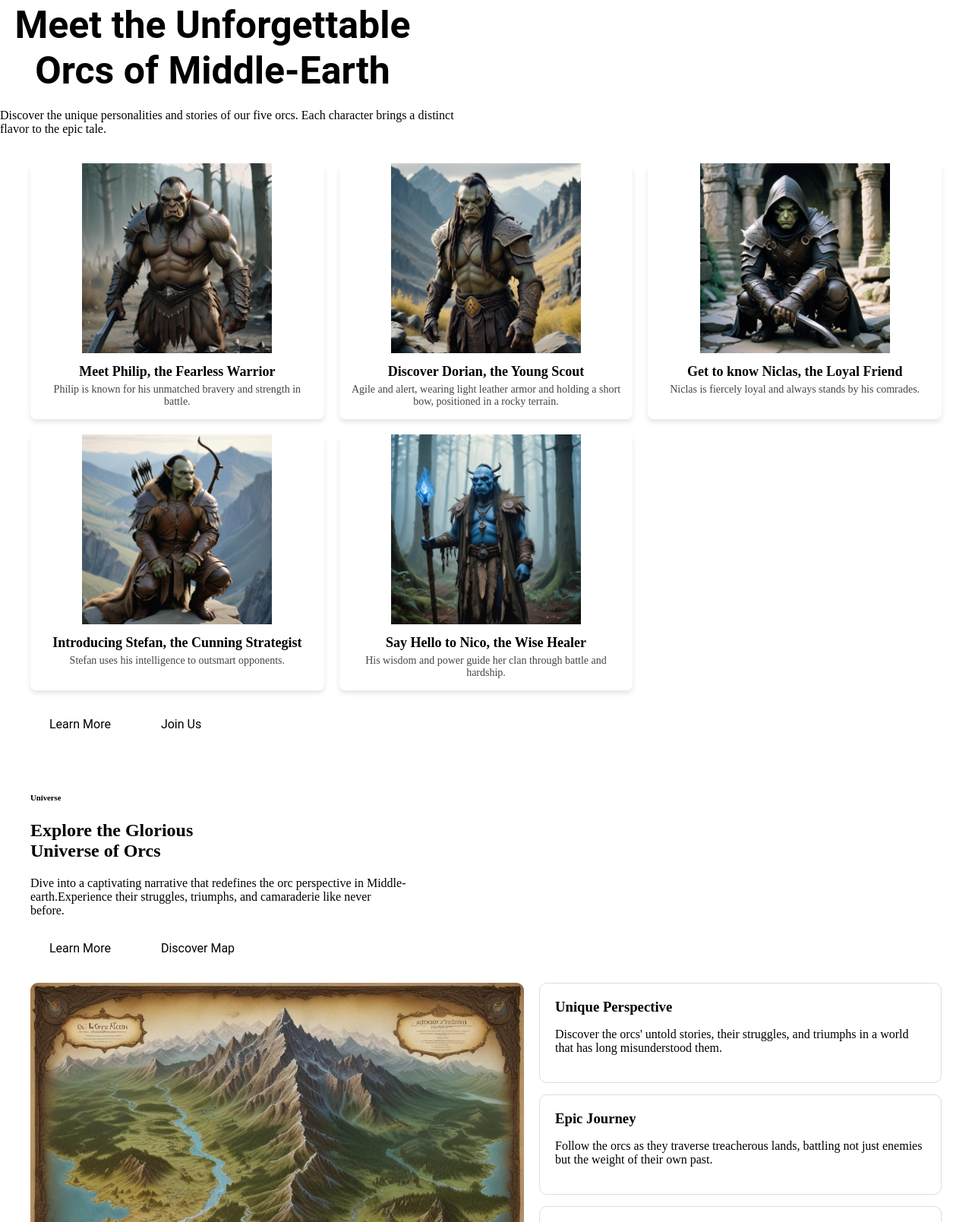
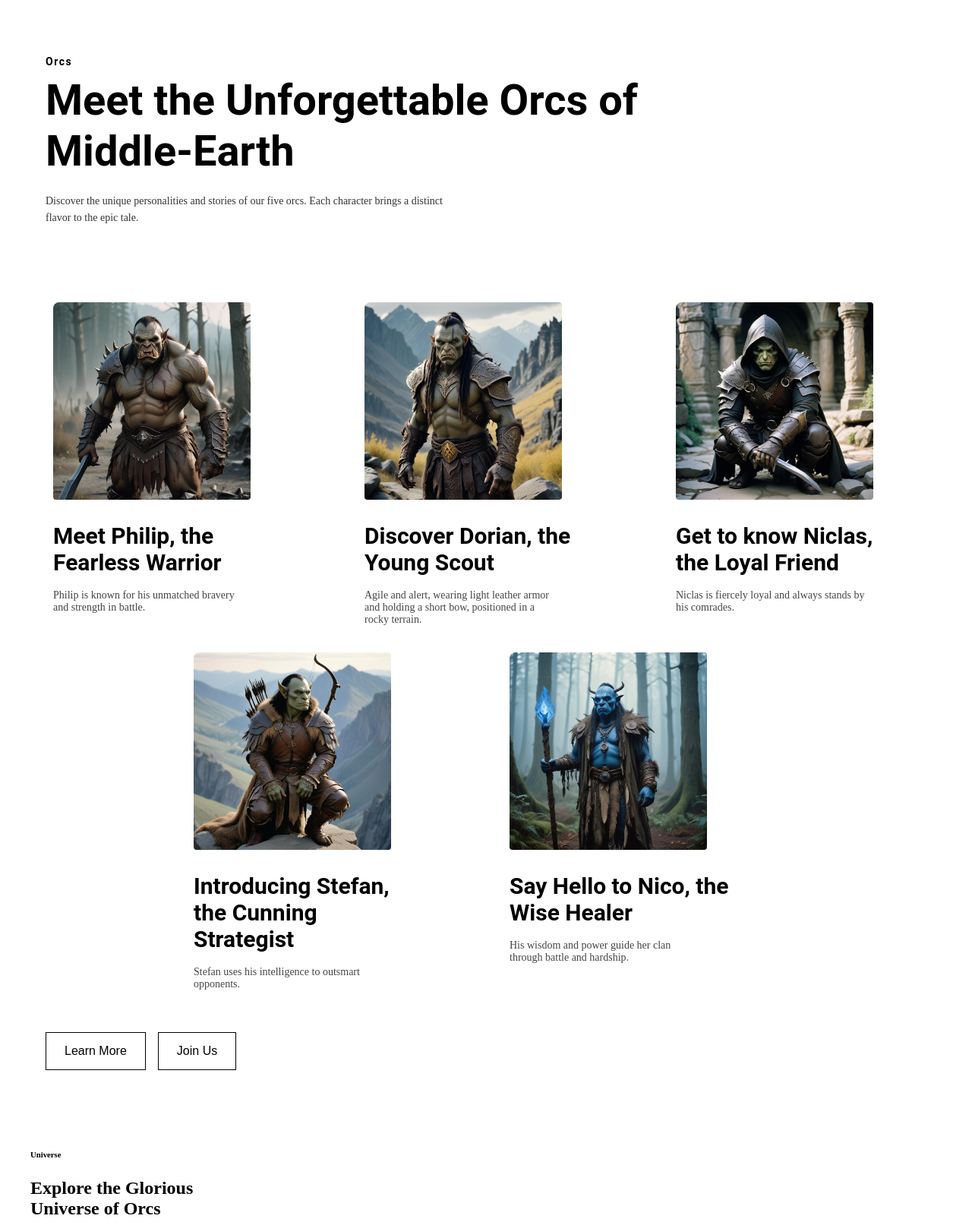
Before and after one commit to saurons-code-orc/static_orc_web_page, a website: page index.html in a window 1280 px wide. Shown: the part 1240-2849 px from the top of the page at 76% size. Drawn offline with Linux system fonts and the light colour scheme.

Commit message:
Meete_unforgettable_orcs_BOX_FINAL

```diff
--- a/index.html
+++ b/index.html
@@ -154,48 +154,74 @@
 
 <!--Meet the Unforgettable Orcs of Middle-Earth Anfang-->
 
-<div class="five_orcs" >
+<div class="five_orcs">
+
+    <!-- Intro-Textbereich -->
+    <div class="five_orcs_intro">
       <h6>Orcs</h6>
-    <h1 class="five_orcs_header">Meet the Unforgettable Orcs of Middle-Earth</h1>
-    <p>Discover the unique personalities and stories of our five orcs. Each character brings a distinct <br>flavor to the epic tale.</br></p>
-    <div class="five_orcs-container">
+      <h3 class="five_orcs_header">Meet the Unforgettable Orcs of<br>Middle-Earth</h3>
+      <p>
+        Discover the unique personalities and stories of our five orcs. Each character brings a distinct <br>
+        flavor to the epic tale.
+      </p>
+    </div>
+
+    <!-- Erste Zeile: 3 Cards -->
+    <div class="five_orcs-container top-row">
       <div class="card">
         <img src="orc_Philip.jpg" alt="Philip, the Fearless Warrior">
-            <h3>Meet Philip, the Fearless Warrior</h3>
-            <p>Philip is known for his unmatched bravery and strength in battle.</p>
+        <h3>Meet Philip, the<br>Fearless Warrior</h3>
+        <p>Philip is known for his unmatched bravery<br>and strength in battle.</p>
       </div>
 
       <div class="card">
         <img src="orc_Dorian.jpeg" alt="Dorian, the Young Scout">
-            <h3>Discover Dorian, the Young Scout</h3>
-            <p>Agile and alert, wearing light leather armor and holding a short bow, positioned in a rocky terrain.</p>
+        <h3>Discover Dorian, the<br>Young Scout</h3>
+        <p>Agile and alert, wearing light leather armor<br>and holding a short bow, positioned in a<br>rocky terrain.</p>
       </div>
 
       <div class="card">
         <img src="orc_Niclas.jpeg" alt="Niclas, the Loyal Friend">
-            <h3>Get to know Niclas, the Loyal Friend</h3>
-            <p>Niclas is fiercely loyal and always stands by his comrades.</p>
+        <h3>Get to know Niclas,<br>the Loyal Friend</h3>
+        <p>Niclas is fiercely loyal and always stands by<br>his comrades.</p>
+      </div>
     </div>
 
+    <!-- Zweite Zeile: 2 Cards zentriert -->
+    <div class="five_orcs-container bottom-row">
       <div class="card">
         <img src="orc_stefan.jpeg" alt="Stefan, the Cunning Strategist">
-            <h3>Introducing Stefan, the Cunning Strategist</h3>
-            <p>Stefan uses his intelligence to outsmart opponents.</p>
+        <h3>Introducing Stefan, <br>the Cunning<br>Strategist</h3>
+        <p>Stefan uses his intelligence to outsmart<br>opponents.</p>
       </div>
 
       <div class="card">
         <img src="orc_Nico.jpeg" alt="Nico, the Wise Healer">
-            <h3>Say Hello to Nico, the Wise Healer</h3>
-            <p>His wisdom and power guide her clan through battle and hardship.</p>
+        <h3>Say Hello to Nico, the<br>Wise Healer</h3>
+        <p>His wisdom and power guide her clan<br>through battle and hardship.</p>
+      </div>
     </div>
 
-        <div><p></p></div>
+    <!-- Buttons unter den Cards -->
+    <div class="orc-buttons">
+      <button class="btn_learn"><a href="placeholder.html">Learn More</a></button>
+      <button class="btn_join"><a href="placeholder.html">Join Us</a></button>
+    </div>
 
-        <div class="teaser1-buttons">
-            <button class="btn_LM"><a href="placeholder.html">Learn More</a></button>
-            <button class="btn_Explore"><a href="placeholder.html">Join Us</a></button>
   </div>
-</div>
+
+
+
+
+
+
+
+
+
+
+
+
+
 
 <!--Explore the Glorious Universe of Orcs ANFANG-->
 
--- a/style.css
+++ b/style.css
@@ -573,116 +573,219 @@
 
 
 /*Meet the Unforgettable orcs*/
-.five_orcs_header {
-height: auto;
-width: 560px;
-color: black;
 
-/* h1 Five ORCS*/
-font-family: Roboto;
-font-size: 50px;
-font-style: normal;
-font-weight: 700;
-line-height: 120%; /* 67.2px */
-margin: 0;
+/* ────────────────────────────── */
+/* Haupt-Container der Sektion   */
+/* ────────────────────────────── */
+.five_orcs {
+  padding: 100px 40px 60px 60px;
+  max-width: 100%;
+  margin: 0;
 }
 
-/*Responsive unten*/
+/* ────────────────────────────── */
+/* Textbereich oben              */
+/* ────────────────────────────── */
+.five_orcs_intro {
+  max-width: 900px;
+  text-align: left;
+  margin-left: 0;
+  margin-bottom: 60px;
+}
 
-/* Header */
+.five_orcs_intro h6 {
+  font-family: Roboto;
+  font-size: 14px;
+  letter-spacing: 1.5px;
+  color: #000;
+  margin-bottom: 10px;
+}
+
 .five_orcs_header {
+  font-family: Roboto;
+  font-size: 56px;
+  font-weight: 700;
+  line-height: 1.2;
+  color: #000;
+  margin: 0 0 20px 0;
+  text-align: left;
   max-width: 100%;
-  width: 560px;
-  color: black;
-  font-size: 50px;
-  font-weight: 700;
-  line-height: 120%; /* 67.2px */
-  margin: 20px 0; /* Entfernt die Zentrierung */
-  text-align: center; /* Links ausgerichtet */
+}
+
+.five_orcs_intro p {
+  font-size: 14px;
+  color: #333;
+  line-height: 1.6;
+  margin-bottom: 30px;
+  text-align: left;
+  max-width: 100%;
+}
+
+/* ────────────────────────────── */
+/* Grid-Zeile 1: 3 Karten oben    */
+/* ────────────────────────────── */
+.five_orcs-container.top-row {
+  display: grid;
+  grid-template-columns: repeat(3, 1fr);  /* 3 gleich große Spalten */
+  gap: 60px;
+  max-width: 1200px;
+  margin: 0;
+  padding-top: 40px;
+  padding-left: 10px;
+}
+
+/* ────────────────────────────── */
+/* Grid-Zeile 2: 2 Karten zentriert */
+/* ────────────────────────────── */
+.five_orcs-container.bottom-row {
+  display: grid;
+  grid-template-columns: repeat(2, 1fr);  /* 2 gleich große Karten */
+  gap: 32px;
+  max-width: 800px;                      /* Schmaler für Zentrierung */
+  margin: 20px auto 0 auto ;              /* Zentriert im Container */
+  padding-left: 10px;
+}
+
+/* ────────────────────────────── */
+/* Karten-Styling (für alle Cards) */
+/* ────────────────────────────── */
+.card {
+  background: white;
+  border-radius: 8px;
+
+  overflow: hidden;
+  text-align: left;
+  padding-bottom: 15px;
+  display: flex;
+  flex-direction: column;
+  transition: transform 0.2s ease;
+}
+
+.card:hover {
+  transform: translateY(-4px);  /* Hover-Effekt */
+}
+
+.card img {
+  width: 100%;               /* Füllt den Card-Bereich */
+  max-width: 260px;          /* ✅ Begrenzt die Bildbreite */
+  height: auto;
+  object-fit: contain;
+  align-self: flex-start;    /* Bild links ausrichten */
+  margin: 0 0 12px 0;        /* Abstand nach unten */
+  border-radius: 4px;        /* Optional: sanfte Ecken */
 
 }
 
-/* Responsive Anpassung */
-@media (max-width: 768px) {
-  .five_orcs_header {
-    font-size: 36px;
-  }
+.card h3 {
+  margin: 18px 0 8px 0;       /* Abstand über/unter der Überschrift */
+  font-family: Roboto;
+  font-size: 30px;
+  font-weight: bold;
+  text-align: left;
 }
 
-/* Button */
-.btn_LM {
+.card p {
+  font-size: 14px;
+  color: #444;
+  margin: 10px 0px 0px;
+  text-align: left;
+}
+
+/* ────────────────────────────── */
+/* Button-Bereich unter Cards     */
+/* ────────────────────────────── */
+.orc-buttons {
+  display: flex;
+  gap: 16px;
+  margin-top: 40px;
+  margin-left: 0;
+  max-width: 700px;
+}
+
+/* "Learn More" Button */
+.btn_learn {
   display: flex;
   padding: 12px 24px;
   justify-content: center;
   align-items: center;
   gap: 8px;
-  border: 1px solid var(--Color-Neutral-white, #FFF);
-  background: var(--Color-Neutral-white, #FFF);
+  background: #fff;
+  border: 1px solid #000;
   cursor: pointer;
-  transition: background 0.3s ease, color 0.3s ease;
+  transition: background 0.3s ease;
 }
 
-.btn_LM a {
+.btn_learn a {
   text-decoration: none;
-  color: var(--Text-primary, #000);
+  color: #000;
   font-size: 16px;
   font-weight: 400;
   line-height: 150%;
 }
 
-/* Hover Effekt */
-.btn_LM:hover {
+.btn_learn:hover {
   background: #ddd;
 }
 
-/* Grid Container */
-.five_orcs-container {
-  display: grid;
-  grid-template-columns: repeat(auto-fit, minmax(300px, 1fr));
-  gap: 20px;
-  max-width: 1200px;
-  margin: auto;
-  padding: 20px;
+/* "Join Us" Button */
+.btn_join {
+  display: flex;
+  padding: 12px 24px;
+  justify-content: center;
+  align-items: center;
+  gap: 8px;
+  border: 1px solid #000;
+  background: transparent;
+  cursor: pointer;
+  transition: background 0.3s ease;
 }
 
-/* Card Styles */
-.card {
-  background: white;
-  border-radius: 8px;
-  box-shadow: 0 4px 6px rgba(0, 0, 0, 0.1);
-  overflow: hidden;
-  text-align: center;
-  padding-bottom: 15px;
+.btn_join a {
+  text-decoration: none;
+  color: #000;
+  font-size: 16px;
+  font-weight: 400;
+  line-height: 150%;
 }
 
-/* Card Images */
-.card img {
-  width: 100%;
-  height: 250px;
-  object-fit: contain;
-  max-width: 100%;
+.btn_join:hover {
+  background: #ddd;
 }
 
-/* Card Titel */
-.card h3 {
-  margin: 10px 0 5px;
-  font-size: 18px;
-  font-weight: bold;
+/* ────────────────────────────── */
+/* Responsives Layout             */
+/* ────────────────────────────── */
+
+
+@media (max-width: 600px) {
+  /* 1 Spalte für Mobil */
+  .five_orcs-container.top-row,
+  .five_orcs-container.bottom-row {
+    grid-template-columns: 1fr;
+  }
+
+  .orc-buttons {
+    flex-direction: column;
+    align-items: flex-start;
+  }
+
+  .five_orcs_header {
+    font-size: 28px;
+  }
+
+  .five_orcs_intro p {
+    font-size: 14px;
+  }
 }
 
-/* Card Beschreibung */
-.card p {
-  font-size: 14px;
-  color: #444;
-  margin: 0 15px;
-}
 
-/* Responsive Grid */
-@media (max-width: 768px) {
-  .five_orcs-container {
-    grid-template-columns: 1fr;
-  }
-}
+
+
+
+
+
+
+
 
 /* Explore the Glorious Universe of Orcs */
 
```
Lines whose indentation alone changed are shown as unchanged.
